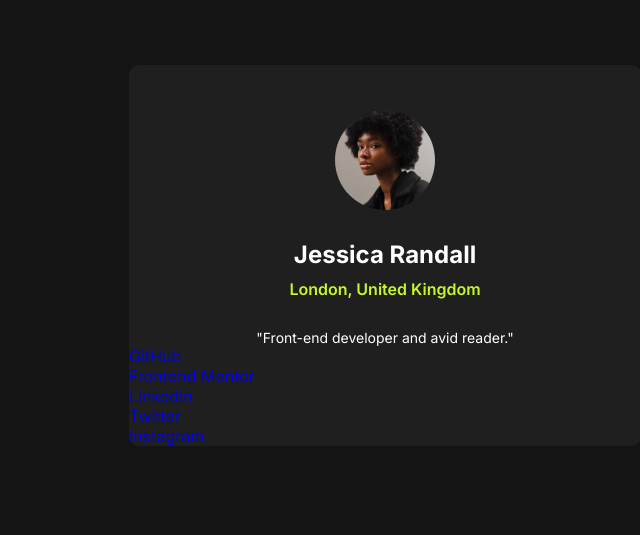
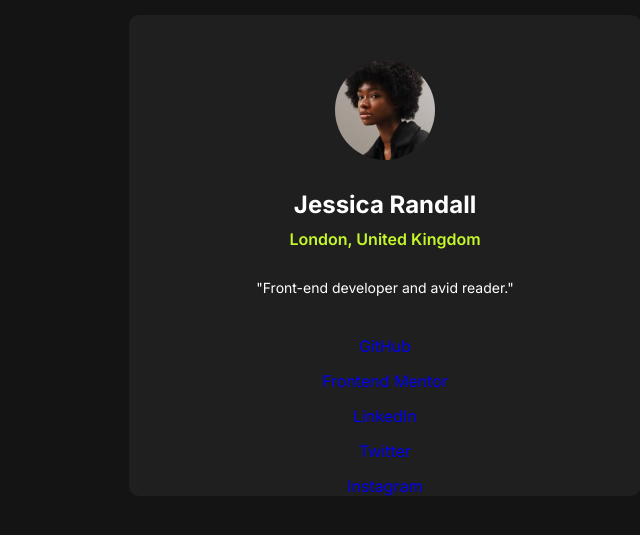
Before and after one commit to Jaqueline-Gotardi/profile-social, a plain HTML site: page index.html in a window 1280 px wide. Shown: the part 145-680 px from the top of the page, without its empty margins (255-895 px from the left). Drawn offline with Linux system fonts and the light colour scheme.

Commit message:
ajustei a posição da lista das redes...

```diff
--- a/src/css/style.css
+++ b/src/css/style.css
@@ -59,3 +59,11 @@ main {
     font-weight: 400;
     padding-top: 20px;
 }
+
+ul {
+    display: flex;
+    flex-direction: column;
+    align-items: center;
+    padding-top: 40px;
+    gap: 15px;
+}
```
